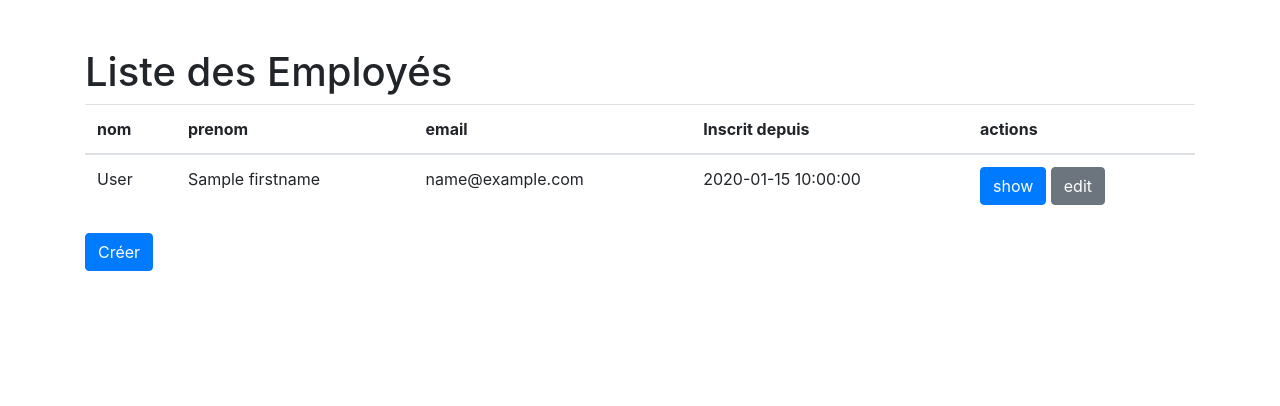
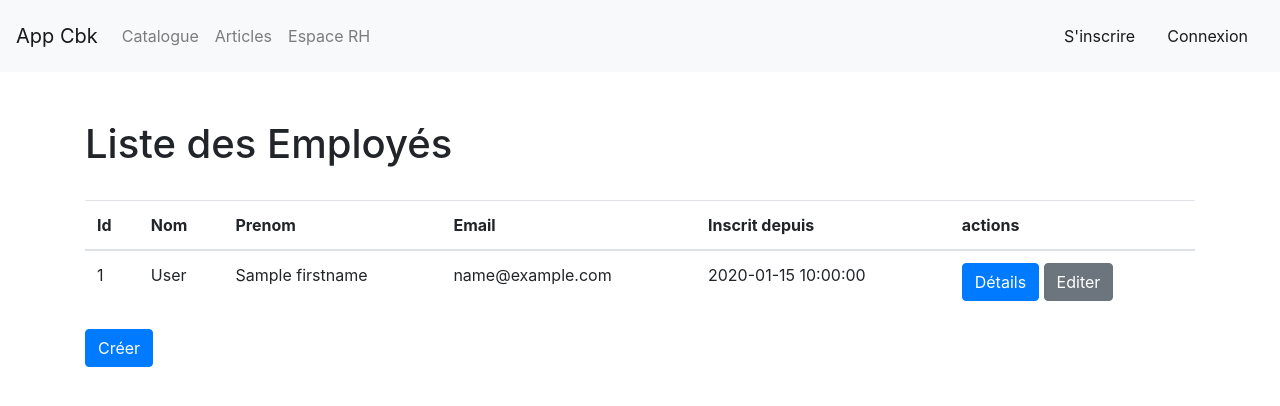
Before and after one commit to chabrackgit/symfApi, a Symfony app: template templates/employee/index.html.twig in a window 1280 px wide. Shown: the top 406 px of the page. Run offline with Twig, Linux system fonts and the light colour scheme; the template is opened without the code that fills it: most values are stand-ins (such as "Sample title", 1, 10 or a date in 2020); some libraries are stand-ins or nearby versions.

Commit message:
Mise en place navbar

```diff
--- a/src/Controller/ArticleController.php
+++ b/src/Controller/ArticleController.php
@@ -93,6 +93,7 @@ class ArticleController extends AbstractController
         $form->handleRequest($request);
 
         if ($form->isSubmitted() && $form->isValid()) {
+            $article->setUpdatedAt(new \DateTime());
             $this->getDoctrine()->getManager()->flush();
 
             return $this->redirectToRoute('article_index');
--- a/templates/base.html.twig
+++ b/templates/base.html.twig
@@ -7,15 +7,50 @@
             <link rel="stylesheet" href="https://stackpath.bootstrapcdn.com/bootstrap/4.4.1/css/bootstrap.min.css">
         {% endblock %}
         {% block head_js %}
+        {% endblock %}
+    </head>
+    <body>
+        <nav class="navbar navbar-expand-lg navbar-light bg-light">
+        <a class="navbar-brand" href="{{ path('home') }}">App Cbk</a>
+            <button class="navbar-toggler" type="button" data-toggle="collapse" data-target="#navbarText" aria-controls="navbarText" aria-expanded="false" aria-label="Toggle navigation">
+                <span class="navbar-toggler-icon"></span>
+            </button>
+            <div class="collapse navbar-collapse" id="navbarText">
+                <ul class="navbar-nav mr-auto">
+                    <li class="nav-item">
+                        <a class="nav-link" href="{{ path('catalog_index') }}">Catalogue</a>
+                    </li>
+                    <li class="nav-item">
+                        <a class="nav-link" href="{{ path('article_index') }}">Articles</a>
+                    </li>
+                    <li class="nav-item">
+                        <a class="nav-link" href="{{ path('employee_index') }}">Espace RH</a>
+                    </li>
+                </ul>
+                {% if not app.user %}
+                    <span class="navbar-text">
+                        <a class="nav-link" href="#">S'inscrire</a>
+                    </span>
+                    <span class="navbar-text">
+                        <a class="nav-link" href="#">Connexion</a>
+                    </span>
+                {% else %}
+                    <span class="navbar-text">
+                        <a class="nav-link" href="#">Editer Profil</a>
+                    </span>
+                    <span class="navbar-text">
+                        <a class="nav-link" href="#">Deconnexion</a>
+                    </span>
+                {% endif %}
+            </div>
+        </nav>
+        <div class="container mt-5">
+            {% block body %}{% endblock %}
+        </div>
+        {% block javascripts %}
             <script src="https://code.jquery.com/jquery-3.4.1.slim.min.js" integrity="sha384-J6qa4849blE2+poT4WnyKhv5vZF5SrPo0iEjwBvKU7imGFAV0wwj1yYfoRSJoZ+n" crossorigin="anonymous"></script>
             <script src="https://cdn.jsdelivr.net/npm/popper.js@1.16.0/dist/umd/popper.min.js" integrity="sha384-Q6E9RHvbIyZFJoft+2mJbHaEWldlvI9IOYy5n3zV9zzTtmI3UksdQRVvoxMfooAo" crossorigin="anonymous"></script>
             <script src="https://stackpath.bootstrapcdn.com/bootstrap/4.4.1/js/bootstrap.min.js" integrity="sha384-wfSDF2E50Y2D1uUdj0O3uMBJnjuUD4Ih7YwaYd1iqfktj0Uod8GCExl3Og8ifwB6" crossorigin="anonymous"></script>
         {% endblock %}
-    </head>
-    <body>
-        <div class="container mt-5">
-            {% block body %}{% endblock %}
-        </div>
-        {% block javascripts %}{% endblock %}
     </body>
 </html>
--- a/templates/catalog/index.html.twig
+++ b/templates/catalog/index.html.twig
@@ -4,7 +4,7 @@
 
 {% block body %}
     <h1>Liste catalogue</h1>
-
+    <br>
     <table class="table">
         <thead>
             <tr>
--- a/templates/employee/index.html.twig
+++ b/templates/employee/index.html.twig
@@ -4,13 +4,14 @@
 
 {% block body %}
     <h1>Liste des Employés</h1>
-
+    <br>
     <table class="table">
         <thead>
             <tr>
-                <th>nom</th>
-                <th>prenom</th>
-                <th>email</th>
+                <th>Id</th>
+                <th>Nom</th>
+                <th>Prenom</th>
+                <th>Email</th>
                 <th>Inscrit depuis</th>
                 <th>actions</th>
             </tr>
@@ -18,13 +19,14 @@
         <tbody>
         {% for employee in employees %}
             <tr>
+                <td>{{ employee.id }}</td>
                 <td>{{ employee.lastname }}</td>
                 <td>{{ employee.firstname }}</td>
                 <td>{{ employee.email }}</td>
                 <td>{{ employee.createdAt ? employee.createdAt|date('Y-m-d H:i:s') : '' }}</td>
                 <td>
-                    <a href="{{ path('employee_show', {'id': employee.id}) }}" class="btn btn-primary">show</a>
-                    <a href="{{ path('employee_edit', {'id': employee.id}) }}" class="btn btn-secondary">edit</a>
+                    <a href="{{ path('employee_show', {'id': employee.id}) }}" class="btn btn-primary">Détails</a>
+                    <a href="{{ path('employee_edit', {'id': employee.id}) }}" class="btn btn-secondary">Editer</a>
                 </td>
             </tr>
         {% else %}
```
Also changed, not shown: src/Controller/HomeController.php (added, +20 -0 lines), templates/article/index.html.twig (+3 -5 lines), templates/article/show.html.twig (+10 -3 lines), templates/employee/show.html.twig (+18 -6 lines), templates/home/index.html.twig (added, +13 -0 lines).
